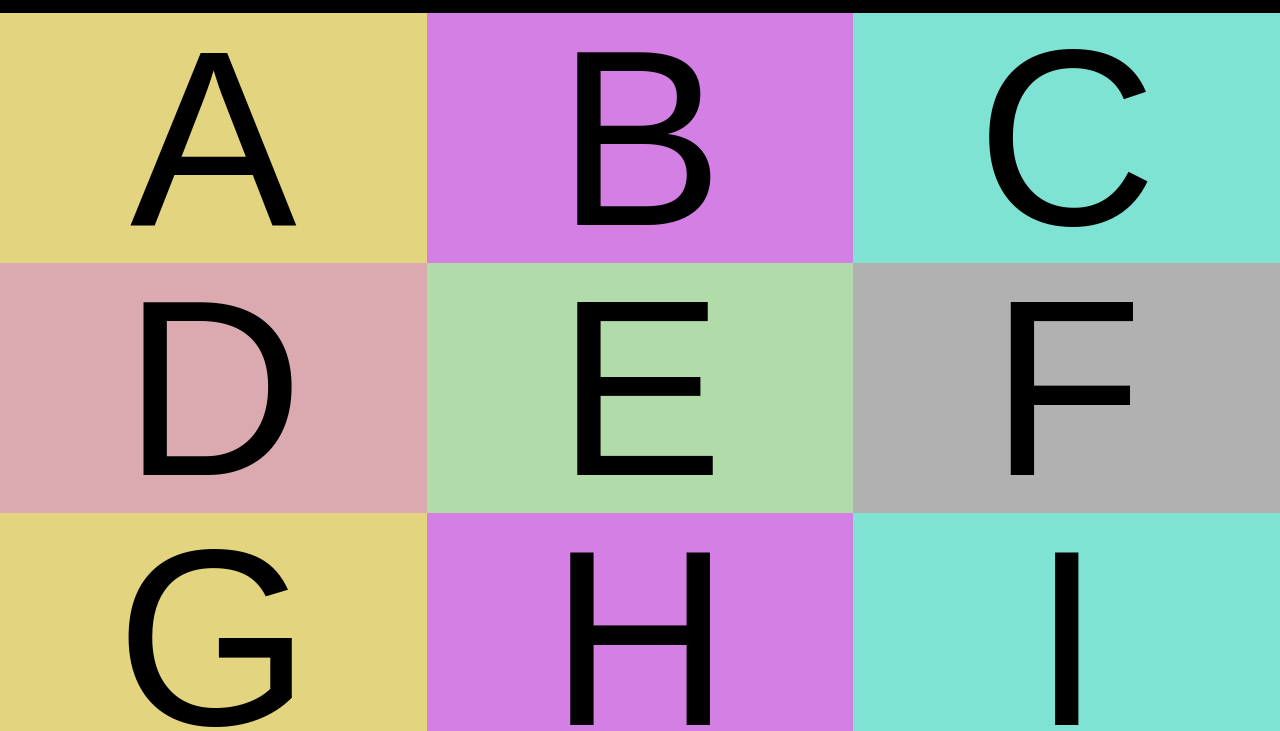
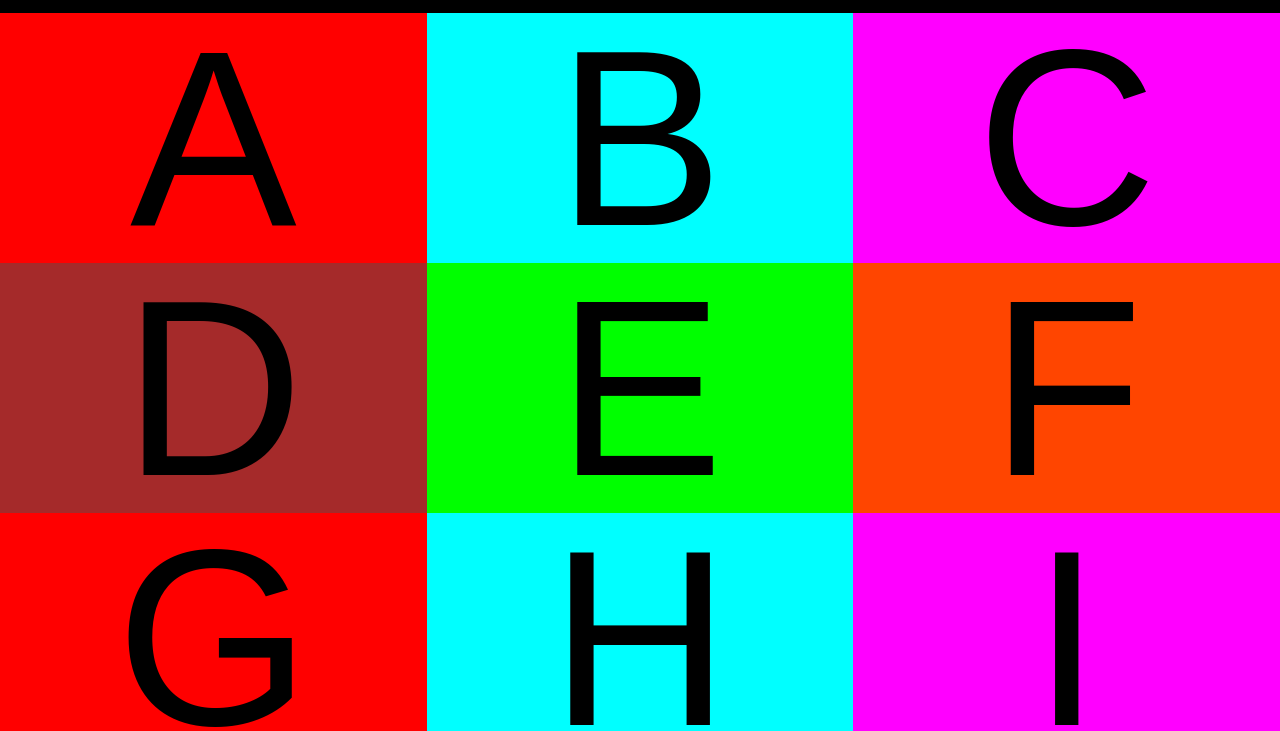
Before and after one commit to Joseph-Merineau/exercice_04, a plain HTML site: page index.htm in a window 1280 px wide. Shown: the part 69-800 px from the top of the page. Drawn offline with Linux system fonts and the light colour scheme.

Commit message:
changement_CSS

```diff
--- a/css/01_petit.css
+++ b/css/01_petit.css
@@ -71,22 +71,22 @@ main section article {
   font-size: 250px;
 }
 main section.premier article:nth-child(1) {
-  background-color: #e3d47f;
+  background-color: red;
 }
 main section.premier article:nth-child(2) {
-  background-color: #d47fe3;
+  background-color: cyan;
 }
 main section.premier article:nth-child(3) {
-  background-color: #7fe3d4;
+  background-color: magenta;
 }
 main section.deuxieme article:nth-child(1) {
-  background-color: #dbaab1;
+  background-color: brown;
 }
 main section.deuxieme article:nth-child(2) {
-  background-color: #b1dca9;
+  background-color: lime;
 }
 main section.deuxieme article:nth-child(3) {
-  background-color: #b1b1b1;
+  background-color: orangered;
 }
 footer {
   height: 70px;
```
